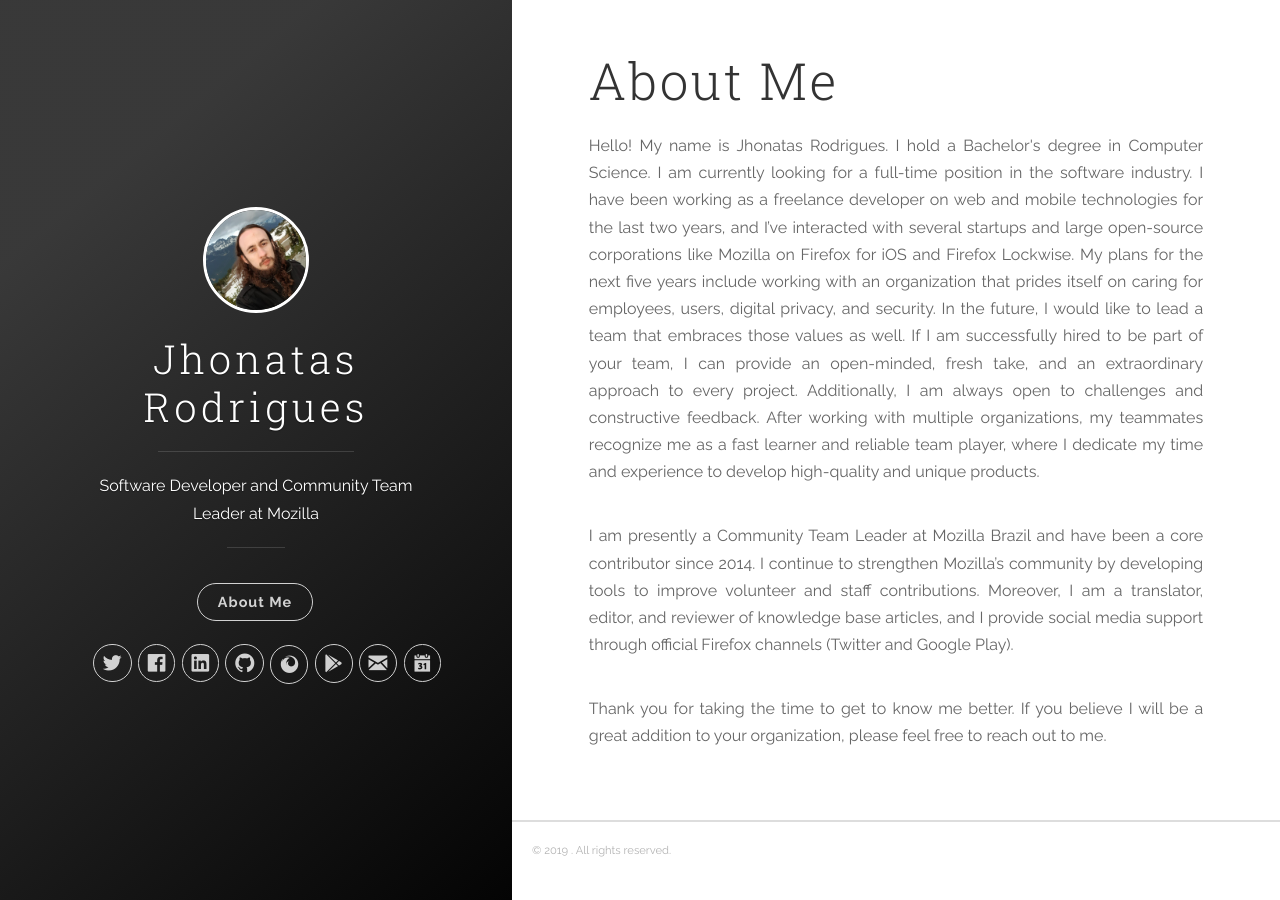
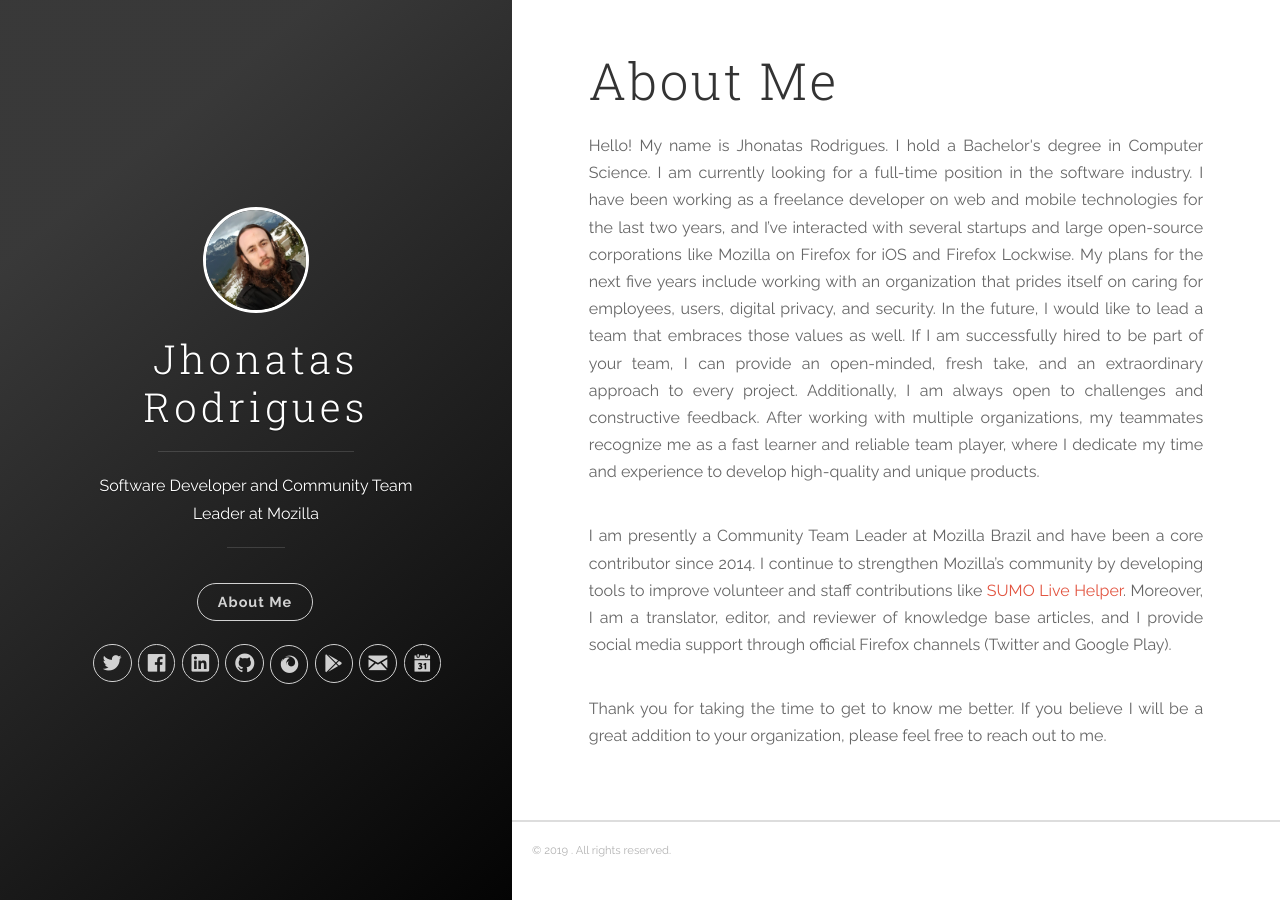
Before and after one commit to jhonatasrm/jhonatasrm.github.io, a Jekyll site: the page built from tags.md, in a window 1280 px wide. Built offline with Jekyll 4.4.1, drawn with Linux system fonts in a browser that asks for light colours; nearby versions of some CDN libraries.

Commit message:
Update "About Me"

```diff
--- a/_layouts/default.html
+++ b/_layouts/default.html
@@ -26,9 +26,7 @@
             </p><br>
 
             <p align="justify">I am presently a Community Team Leader at Mozilla Brazil and have been a core contributor
-                since 2014. I
-                continue to strengthen Mozilla’s community by developing tools to improve volunteer and staff
-                contributions. Moreover, I am a translator, editor, and reviewer of knowledge base articles, and I
+                since 2014. I continue to strengthen Mozilla’s community by developing tools to improve volunteer and staff contributions like <a href="https://github.com/mozillabrasil/sumo_live_helper">SUMO Live Helper</a>. Moreover, I am a translator, editor, and reviewer of knowledge base articles, and I
                 provide social media support through official Firefox channels (Twitter and Google Play).
             </p><br>
 
```
